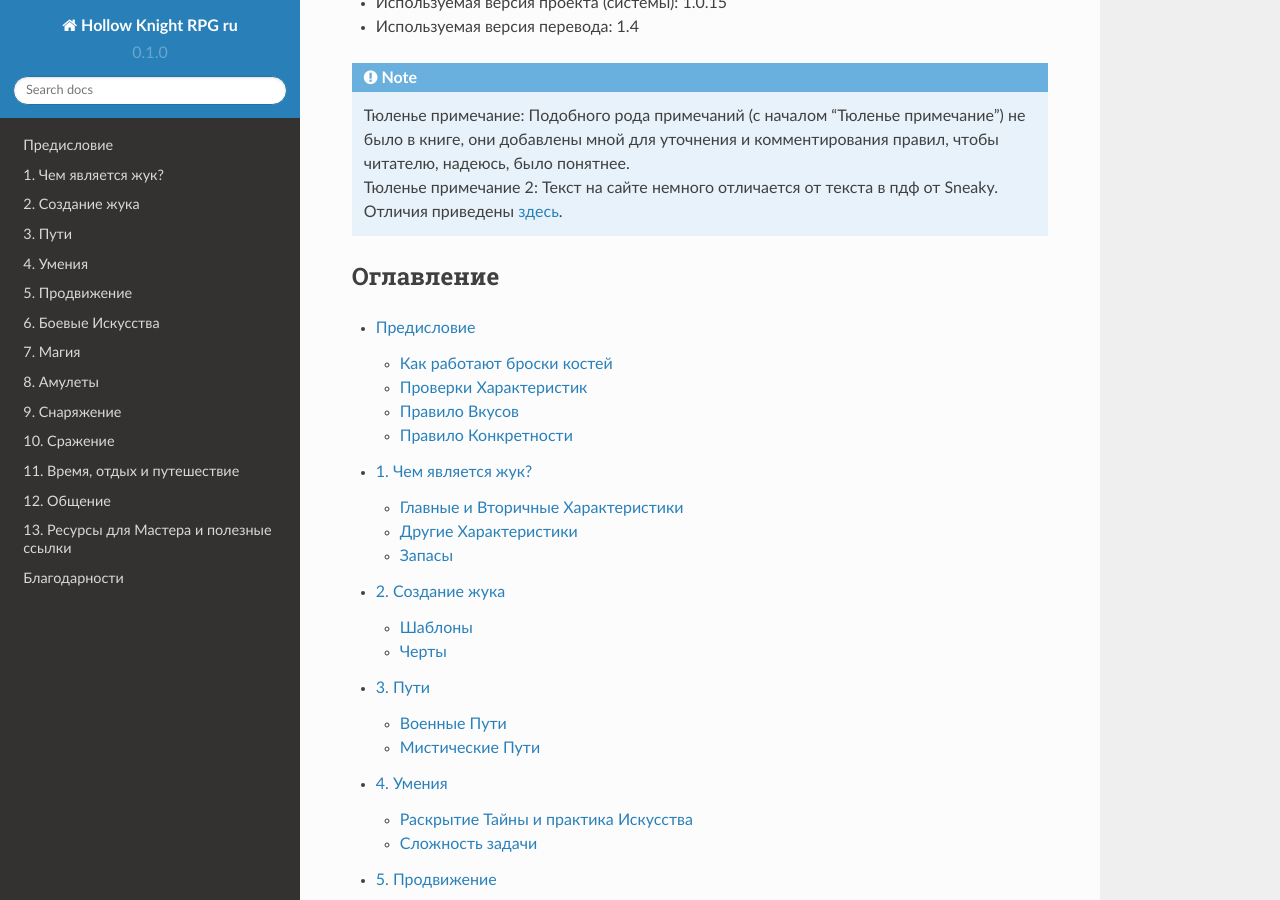
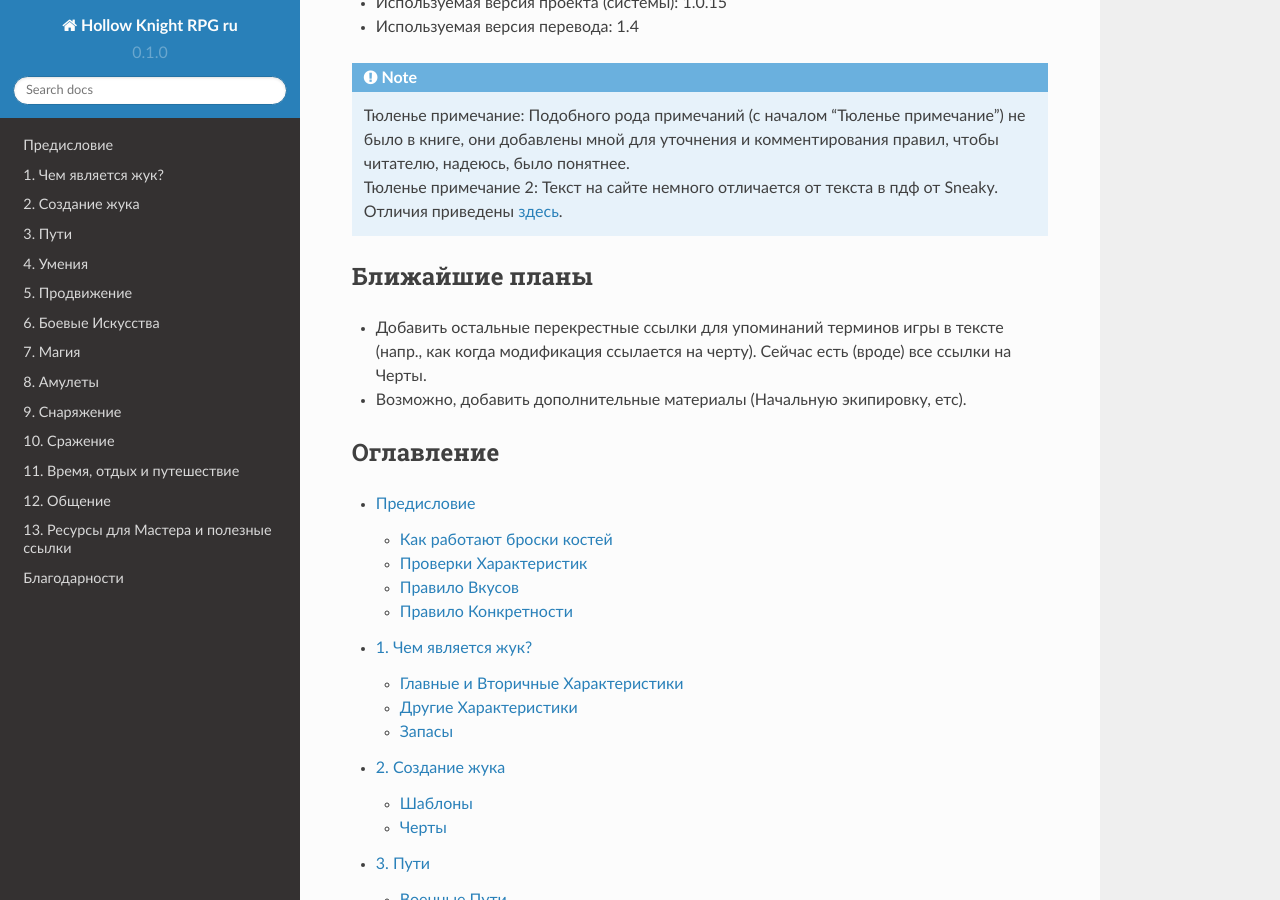
Before and after one commit to LazySelkie/hollow-knight-rpg-ru, a Sphinx documentation site: the page built from docs/source/index.rst, in a window 1280 px wide and 900 px high, scrolled down 374 px. Built offline with Sphinx 7.4.7 and the Read the Docs theme 2.0.0, drawn with Linux system fonts in a browser that asks for light colours.

Commit message:
Update index.rst

```diff
--- a/docs/source/index.rst
+++ b/docs/source/index.rst
@@ -15,8 +15,15 @@
    | Тюленье примечание: Подобного рода примечаний (с началом "Тюленье примечание") не было в книге, они добавлены мной для уточнения и комментирования правил, чтобы читателю, надеюсь, было понятнее.
    | Тюленье примечание 2: Текст на сайте немного отличается от текста в пдф от Sneaky. Отличия приведены :ref:`здесь <diff>`.
 
+Ближайшие планы
+-----------------
+
+* Добавить остальные перекрестные ссылки для упоминаний терминов игры в тексте (напр., как когда модификация ссылается на черту). Сейчас есть (вроде) все ссылки на Черты.
+* Возможно, добавить дополнительные материалы (Начальную экипировку, етс).
+
 Оглавление
---------
+---------------
+
 .. toctree::
    :maxdepth: 2
 
```
